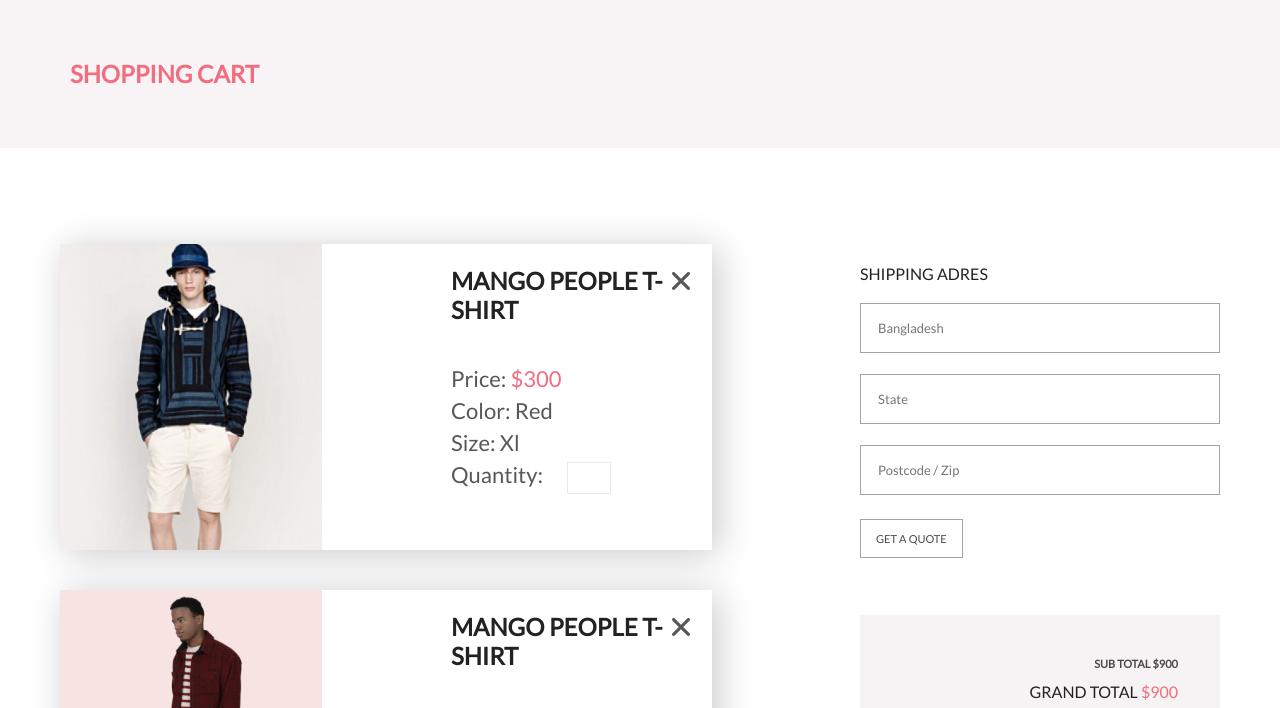
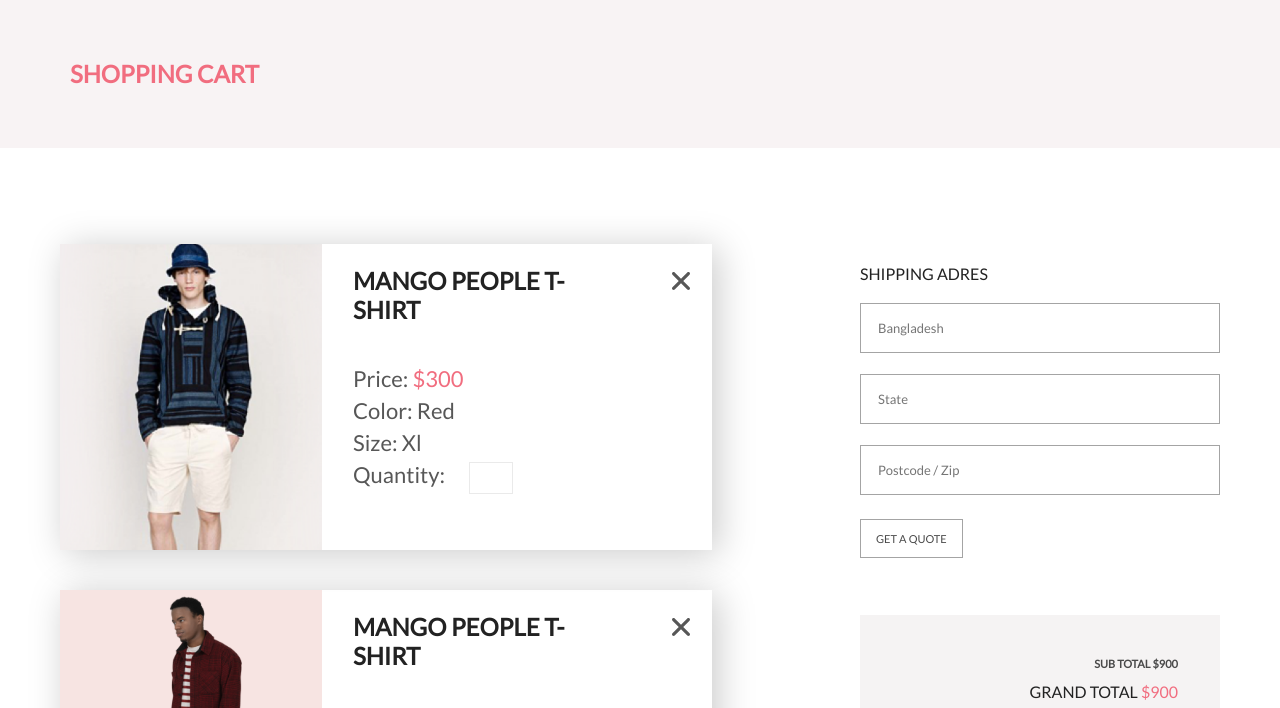
Before and after one commit to VladimirGaykoff/first_project, a plain HTML site: page cart.html in a window 1280 px wide. Shown: the part 78-786 px from the top of the page. Drawn offline with Linux system fonts and the light colour scheme.

Commit message:
корректировка style.css

```diff
--- a/style.scss
+++ b/style.scss
@@ -128,6 +128,7 @@
     margin: 0 0 40px 0;
     &_img{
         max-height: 306px;
+        max-width: 262px;
         & img{
             height: 100%;
         }
```
Also changed, not shown: style.css.
